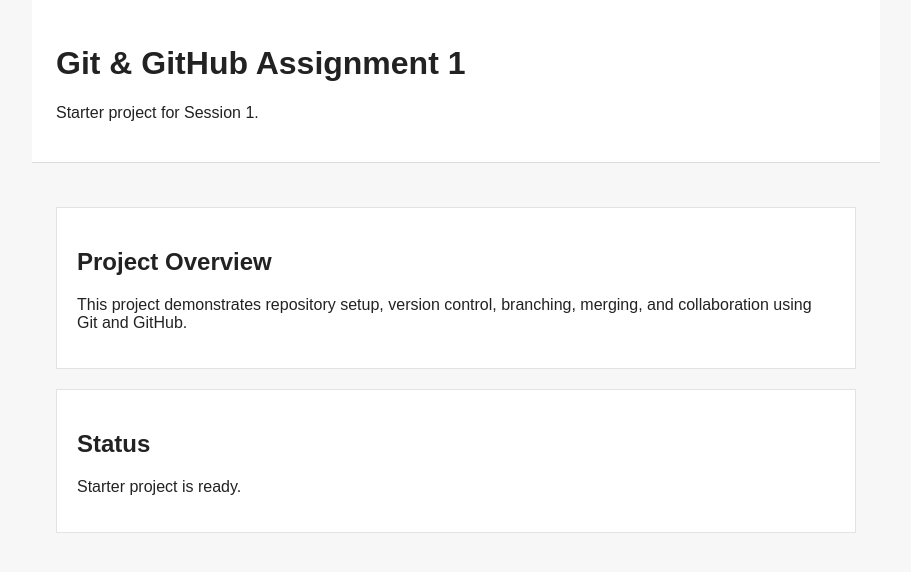
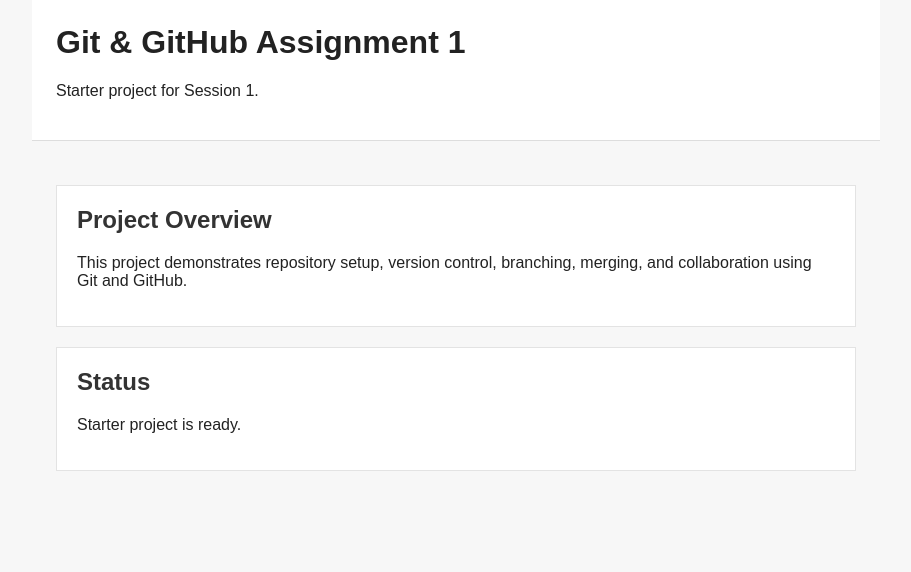
Before and after one commit to HibaEladraoui/new_repo, a plain HTML site: page index.html in a window 1280 px wide. Shown: the whole page, without its empty margins (184-1095 px from the left). Drawn offline with Linux system fonts and the light colour scheme.

Commit message:
Refine page heading styles

```diff
--- a/style.css
+++ b/style.css
@@ -19,3 +19,12 @@
   padding: 20px;
   border: 1px solid #e3e3e3;
 }
+
+header h1 {
+  margin-top: 0;
+}
+
+section h2 {
+  margin-top: 0;
+  color: #333;
+}
```
